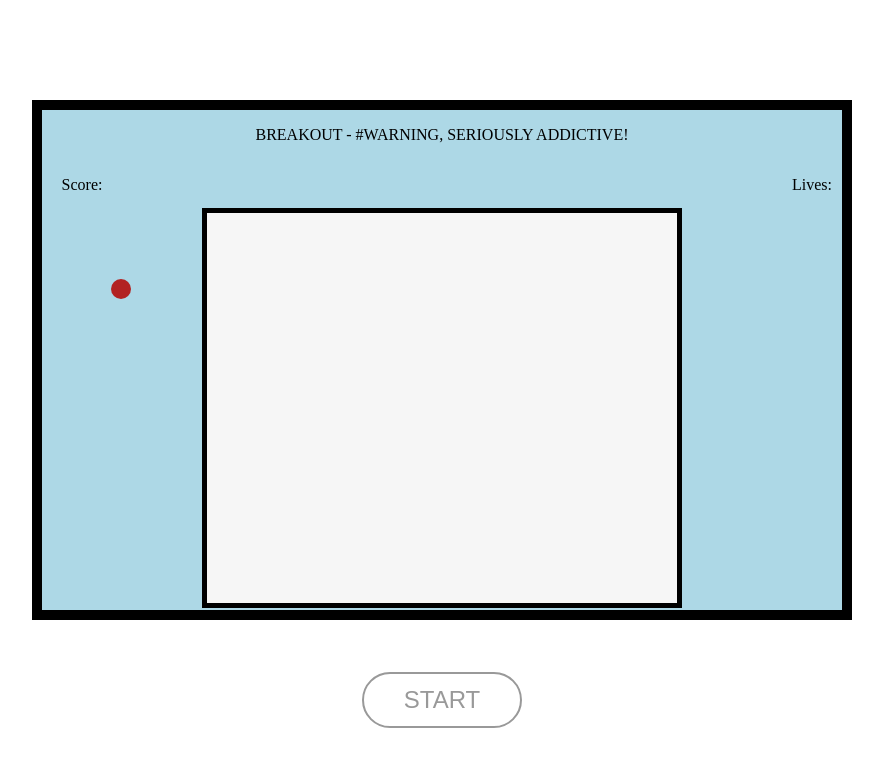
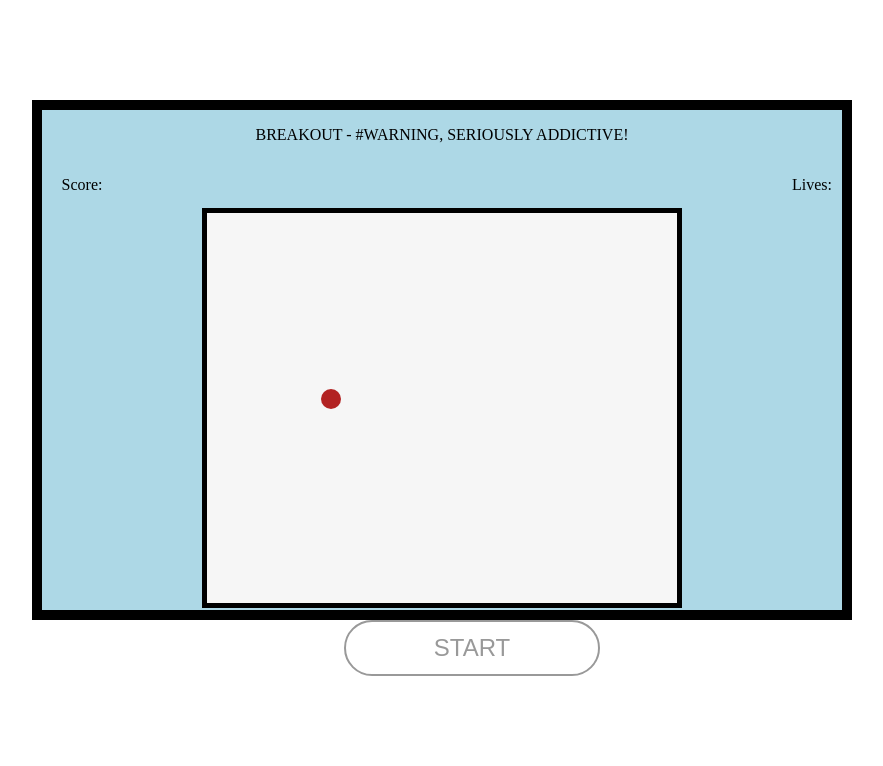
Before and after one commit to toweka/game-project, a plain HTML site: page index.html in a window 1280 px wide. Both pictures are taken after a click on the button "START". Shown: the whole page, without its empty margins (168-1051 px from the left). Drawn offline with nearby package versions, Linux system fonts and the light colour scheme.

Commit message:
Created the physics behind the boucing ball

```diff
--- a/css/style.css
+++ b/css/style.css
@@ -5,7 +5,7 @@
   width: 800px;
   height: 500px;
   margin-top: 50px;
-  align-content: center;
+  position: relative;
 }
 
 .lives {
@@ -18,13 +18,14 @@
   float: left;
 }
 
-.gameScreen {
+#gameScreen {
   box-sizing: border-box;
   border: 5px black solid;
   width: 60%;
   height: 80%;
   margin: 8% 20%;
   background-color: #f6f6f6;
+  /* position: absolute; */
 }
 
 span {
--- a/index.html
+++ b/index.html
@@ -11,11 +11,11 @@
       <span><p>BREAKOUT - #WARNING, Seriously addictive!</p></span>
       <p class="score">Score: <span></span></p>
       <p class="lives">Lives: <span></span></p>
-      <div class="gameScreen">
+      <div id="gameScreen">
         <div id="ball"></div>
       </div>
-      <button type="button" name="button" id="btn">START</button>
     </div>
+    <button type="button" name="button" id="btn">START</button>
 
     <script src="https://cdnjs.cloudflare.com/ajax/libs/jquery/3.2.1/jquery.min.js"></script>
     <script type="text/javascript" src="js/main.js">
--- a/js/main.js
+++ b/js/main.js
@@ -16,18 +16,32 @@ $(document).ready(function() {
   var directionX = "+";
   var directionY = "+";
 
+
+  // var offset = $ball.offset;
+
   $("#btn").click(function(){
 
     if (timeRunning == "true") {
+      // reset the ball to original position and set timeRunning to false
       clearInterval(interval)
       timeRunning = !timeRunning;
     } else {
       interval = setInterval(function () {
-        var ballLeft = $ball.offset.left;
-        var balltop = $ball.offset.top;
+        var ballLeft = $ball.offset().left;
+        var ballTop = $ball.offset().top;
+        var ballRight = ballLeft + $ball.outerWidth();
+        var ballBottom = ballTop + $ball.outerHeight();
 
+        var gsLeft = $gameScreen.offset().left;
+        var gsTop = $gameScreen.offset().top;
+        var gsRight = gsLeft + $gameScreen.outerWidth();
+        var gsBottom = gsTop + $gameScreen.outerHeight();
+
+        // sets absolute starting point for the ball
+        // sets direction of movement
         if (directionX === "+") {
           $ball.css({'left': posX + "px"});
+          // sets the number of pixels the ball moves per set time interval
           posX += 1;
         }
         else if (directionX === "-") {
@@ -43,11 +57,21 @@ $(document).ready(function() {
           posY -= 1;
         }
 
-        timeRunning = !timeRunning;
+        if (ballBottom >= gsBottom) {
+          directionY = '-';
+        }  else if (ballRight >= gsRight) {
+          directionX = "-";
+        } else if (ballLeft <= gsLeft) {
+          directionX = "+";
+        } else if (ballTop <= gsTop) {
+          directionY = "+";
+        }
 
       }, 10);
+      timeRunning = !timeRunning;
     }
 
   })
 
+
 })
```
